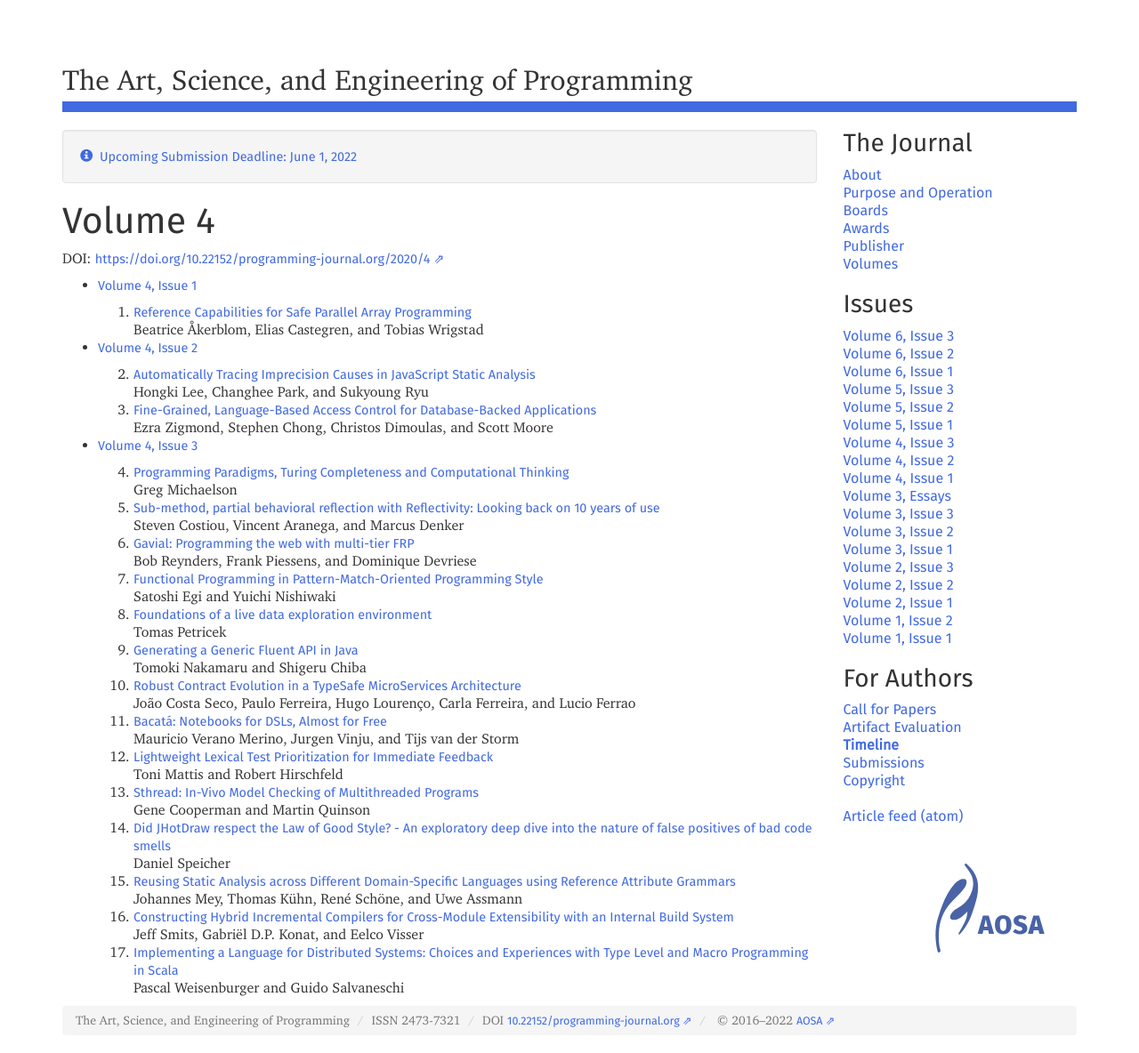
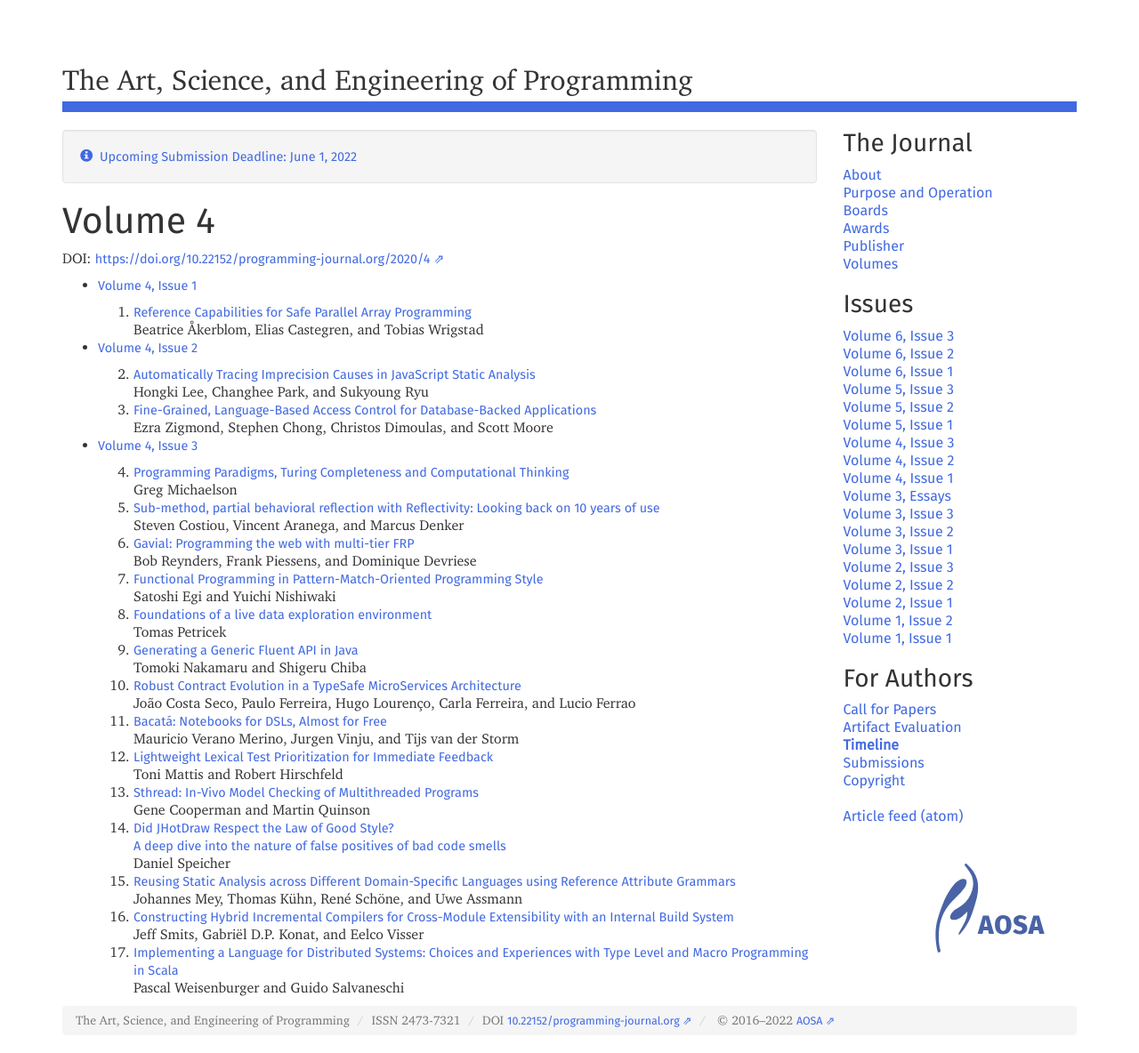
Before and after one commit to programming-journal/programming-journal.github.io, a Jekyll site: the page built from 2020/4/index.markdown, in a window 1280 px wide. Shown: the whole page at 89% size. Built offline with Jekyll 4.4.1, drawn with Linux system fonts in a browser that asks for light colours.

Commit message:
[housekeeping] fix some subtitle

```diff
--- a/2020/4/index.markdown
+++ b/2020/4/index.markdown
@@ -57,7 +57,8 @@ Mauricio Verano Merino, Jurgen Vinju, and Tijs van der Storm
 Toni Mattis and Robert Hirschfeld
   1. [Sthread: In-Vivo Model Checking of Multithreaded Programs](/2020/4/13)
 Gene Cooperman and Martin Quinson
-  1. [Did JHotDraw respect the Law of Good Style? - An exploratory deep dive into the nature of  false positives of bad code smells](/2020/4/14)
+  1. [Did JHotDraw Respect the Law of Good Style?
+A deep dive into the nature of false positives of bad code smells](/2020/4/14)
 Daniel Speicher
   1. [Reusing Static Analysis across Different Domain-Specific Languages using Reference Attribute Grammars](/2020/4/15)
 Johannes Mey, Thomas Kühn, René Schöne, and Uwe Assmann
```
